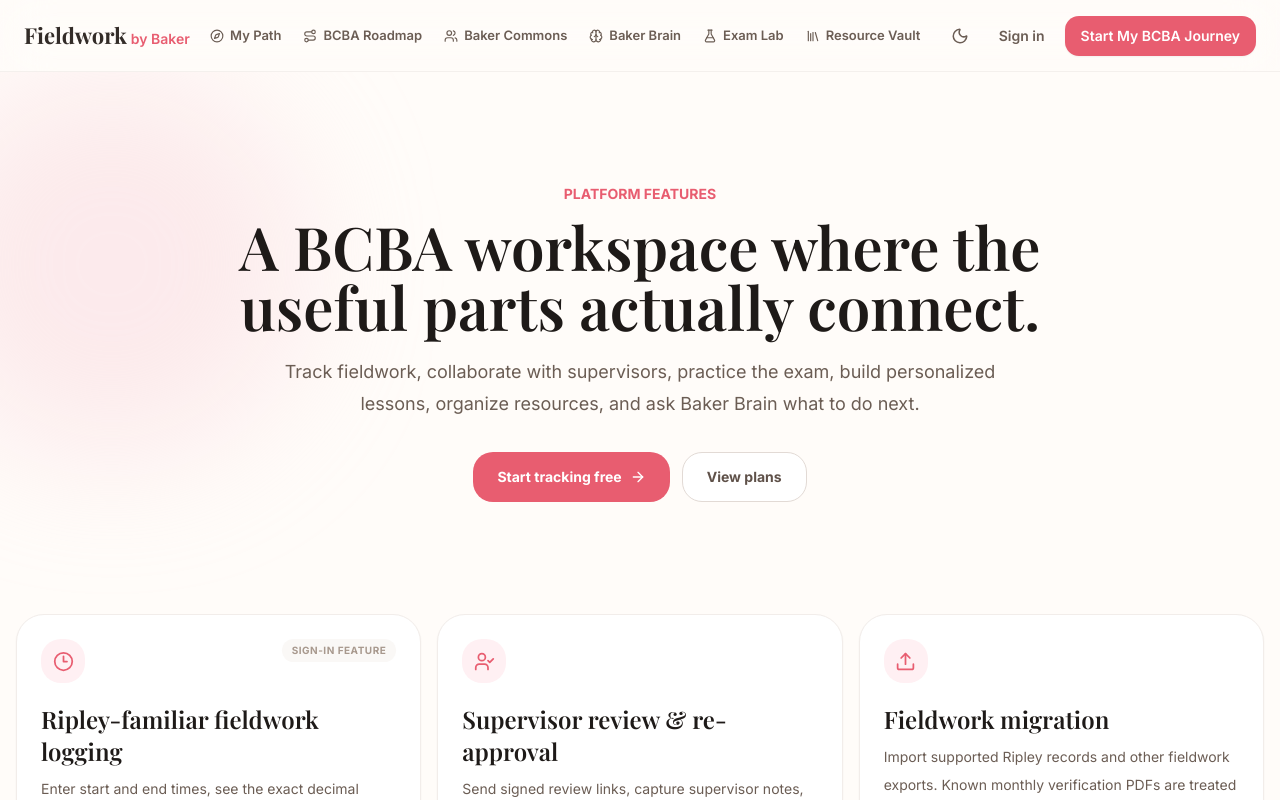
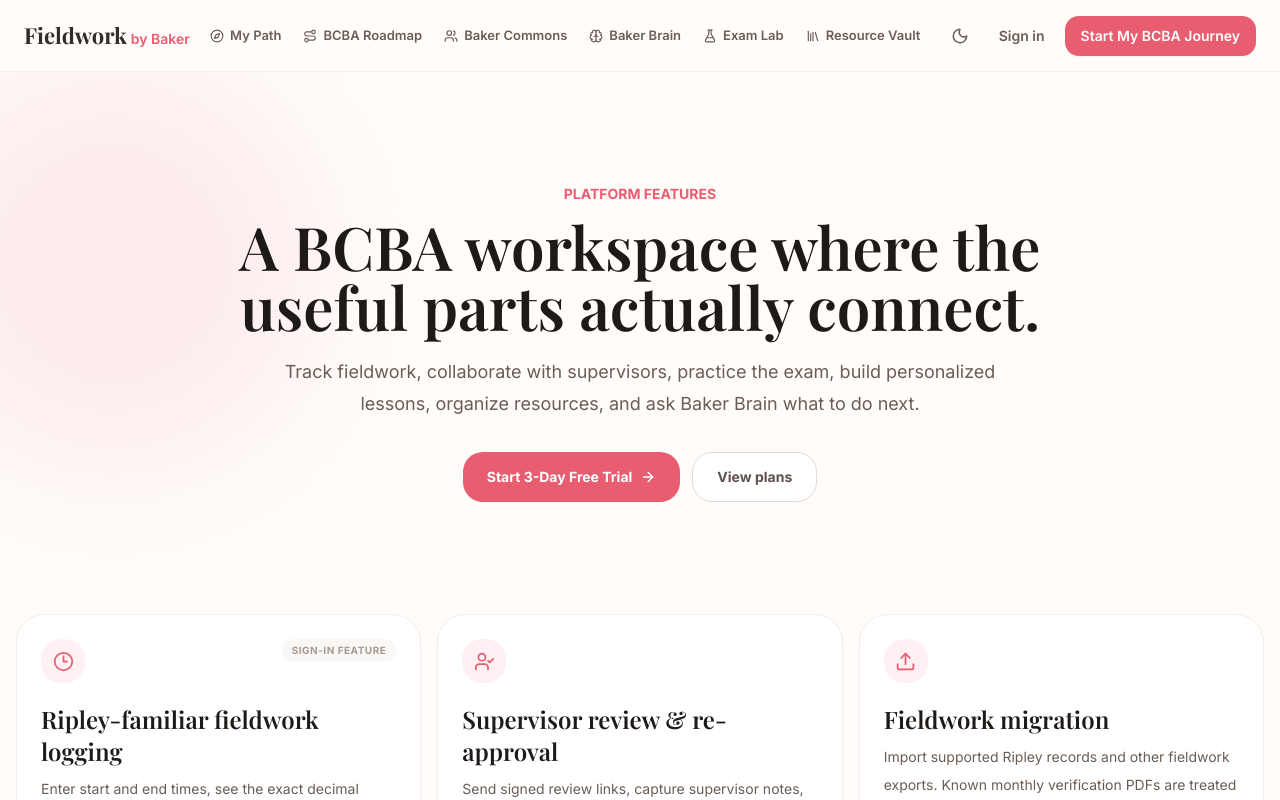
Before and after one commit to thebakersclt0116/fieldwork-by-baker-live, a React (Vite) app: page /features in a window 1280 px wide. Shown: the top 800 px of the page. Built offline with nearby package versions, Linux system fonts and the light colour scheme.

Commit message:
Update feature CTA to 3-day trial

```diff
--- a/src/pages/Features.tsx
+++ b/src/pages/Features.tsx
@@ -23,7 +23,7 @@
           <h1 className="mx-auto mt-3 max-w-4xl font-serif text-5xl font-semibold leading-tight sm:text-6xl">A BCBA workspace where the useful parts actually connect.</h1>
           <p className="mx-auto mt-5 max-w-3xl text-lg leading-8 text-[#6B5D54] dark:text-[#CFC4BE]">Track fieldwork, collaborate with supervisors, practice the exam, build personalized lessons, organize resources, and ask Baker Brain what to do next.</p>
           <div className="mt-8 flex flex-wrap justify-center gap-3">
-            <Link to="/signup" className="inline-flex items-center gap-2 rounded-2xl bg-[#E85D70] px-6 py-3.5 text-sm font-bold text-white">Start tracking free <ArrowRight size={16} /></Link>
+            <Link to="/signup" className="inline-flex items-center gap-2 rounded-2xl bg-[#E85D70] px-6 py-3.5 text-sm font-bold text-white">Start 3-Day Free Trial <ArrowRight size={16} /></Link>
             <Link to="/pricing" className="rounded-2xl border border-[#E2DAD5] bg-white px-6 py-3.5 text-sm font-bold text-[#5F5149] dark:border-white/10 dark:bg-white/5 dark:text-white">View plans</Link>
           </div>
         </div>
```
